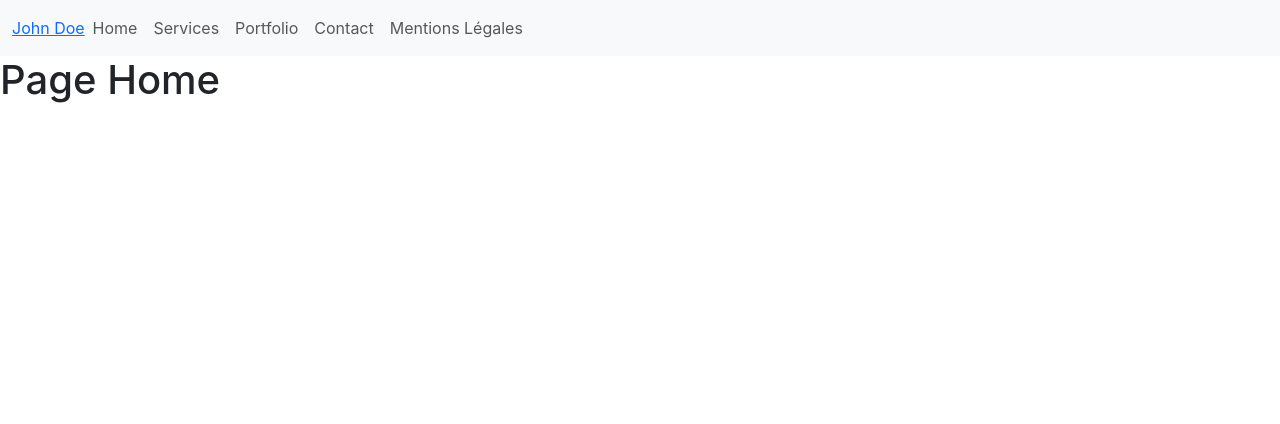
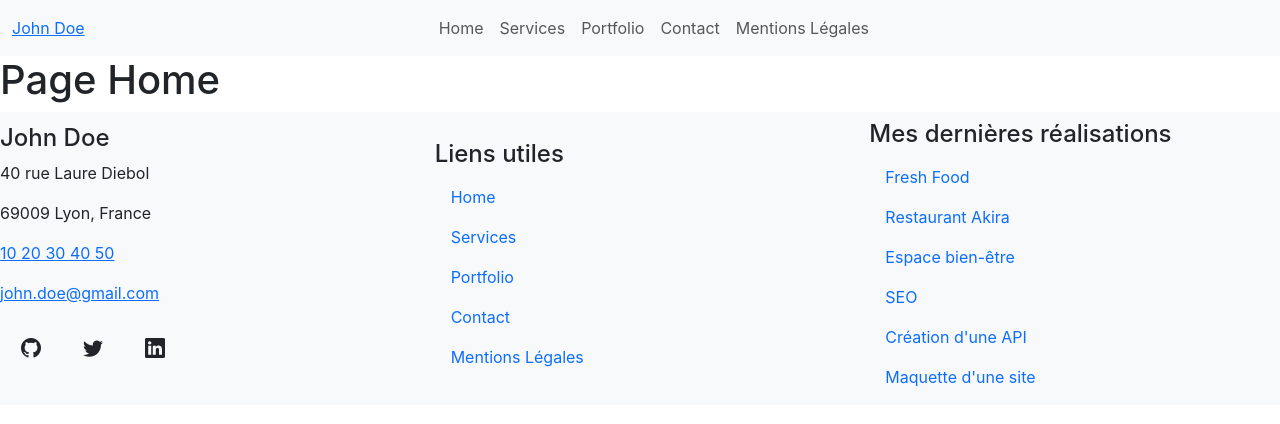
Before and after one commit to Meganrgt/regent_megan_portfolio_reactjs, a React (Create React App) app: page / in a window 1280 px wide. Shown: the top 424 px of the page. Built offline with nearby package versions, Linux system fonts and the light colour scheme.

Commit message:
add footer

```diff
--- a/package.json
+++ b/package.json
@@ -7,6 +7,7 @@
     "@testing-library/jest-dom": "^6.8.0",
     "@testing-library/react": "^16.3.0",
     "@testing-library/user-event": "^13.5.0",
+    "bootstrap-icons": "^1.13.1",
     "react": "^19.1.1",
     "react-dom": "^19.1.1",
     "react-router-dom": "^7.9.1",
--- a/public/index.html
+++ b/public/index.html
@@ -25,6 +25,7 @@
       Learn how to configure a non-root public URL by running `npm run build`.
     -->
     <link href="https://cdn.jsdelivr.net/npm/bootstrap@5.3.8/dist/css/bootstrap.min.css" rel="stylesheet" integrity="sha384-sRIl4kxILFvY47J16cr9ZwB07vP4J8+LH7qKQnuqkuIAvNWLzeN8tE5YBujZqJLB" crossorigin="anonymous">
+    <link rel="stylesheet" href="https://cdn.jsdelivr.net/npm/bootstrap-icons@1.13.1/font/bootstrap-icons.min.css">
     <title>React App</title>
   </head>
   <body>
--- a/src/App.js
+++ b/src/App.js
@@ -12,12 +12,12 @@ class App extends React.Component {
       <div className="App">
         <header>
           <nav className="navbar navbar-expand-lg bg-body-tertiary">
-            <div className="container-fluid">
-              <Link data-bs-toggle="modal" data-bs-target="#ModaleProfil">John Doe</Link>
+            <div className="container-fluid row">
+              <Link className="col-md-4" data-bs-toggle="modal" data-bs-target="#ModaleProfil">John Doe</Link>
               <button className="navbar-toggler">
                 <span className="navbar-toggler-icon"></span>
               </button>
-              <div className="collapse navbar-collapse" id="navbarNavAltMarkup">
+              <div className="collapse navbar-collapse col-md-8" id="navbarNavAltMarkup">
                 <div className="navbar-nav">
                   <Link className="nav-link" to="/">Home</Link>
                   <Link className="nav-link" to="/services">Services</Link>
@@ -46,7 +46,6 @@ class App extends React.Component {
             </div>
           </div>
         </div>
-
         <Routes>
           <Route path="/" element={<Home />}></Route>
           <Route path="/services" element={<Services />}></Route>
@@ -54,6 +53,65 @@ class App extends React.Component {
           <Route path="/contact" element={<Contact />}></Route>
           <Route path="/mentions" element={<Mentions />}></Route>
         </Routes>
+        <footer>
+          <nav className="navbar navbar-expand-lg bg-body-tertiary row">
+            <div className="col-md-4">
+              <h4>John Doe</h4>
+              <address>
+                <p>40 rue Laure Diebol</p>
+                <p>69009 Lyon, France</p>
+                <p><Link to="tel:1020304050">10 20 30 40 50</Link></p>
+                <p><Link to="mailto:john.doe@gmail.com">john.doe@gmail.com</Link></p>
+                <Link data-mdb-ripple-init className="btn btn-link btn-floating btn-lg text-body m-1" to="#!" role="button" data-mdb-ripple-color="dark"><i className="bi bi-github"></i></Link>
+                <Link data-mdb-ripple-init className="btn btn-link btn-floating btn-lg text-body m-1" to="#!!" role="button" data-mdb-ripple-color="dark"><i className="bi bi-twitter"></i></Link>
+                <Link data-mdb-ripple-init className="btn btn-link btn-floating btn-lg text-body m-1" to="#!!!" role="button" data-mdb-ripple-color="dark"><i className="bi bi-linkedin"></i></Link>
+              </address>
+            </div>
+            <div className="col-md-4">
+              <h4>Liens utiles</h4>
+              <ul className="nav flex-column">
+                <li className="nav-item">
+                  <Link className="nav-link" to="/">Home</Link>
+                </li>
+                <li class="nav-item">
+                  <Link className="nav-link" to="/services">Services</Link>
+                </li>
+                <li class="nav-item">
+                  <Link className="nav-link" to="/portfolio">Portfolio</Link>
+                </li>
+                <li class="nav-item">
+                  <Link className="nav-link" to="/contact">Contact</Link>
+                </li>
+                <li class="nav-item">
+                  <Link className="nav-link" to="/mentions">Mentions Légales</Link>
+                </li>
+              </ul>
+            </div>
+            <div className="col-md-4">
+              <h4>Mes dernières réalisations</h4>
+              <ul className="nav flex-column">
+                <li className="nav-item">
+                  <Link className="nav-link" to="#">Fresh Food</Link>
+                </li>
+                <li class="nav-item">
+                  <Link className="nav-link" to="#">Restaurant Akira</Link>
+                </li>
+                <li class="nav-item">
+                  <Link className="nav-link" to="#">Espace bien-être</Link>
+                </li>
+                <li class="nav-item">
+                  <Link className="nav-link" to="#">SEO</Link>
+                </li>
+                <li class="nav-item">
+                  <Link className="nav-link" to="#">Création d'une API</Link>
+                </li>
+                <li class="nav-item">
+                  <Link className="nav-link" to="#">Maquette d'une site</Link>
+                </li>
+              </ul>
+            </div>
+          </nav>
+        </footer>
       </div>
     )
   }
```
Also changed, not shown: 1 other file (tests, documents, lock files or other folders).
